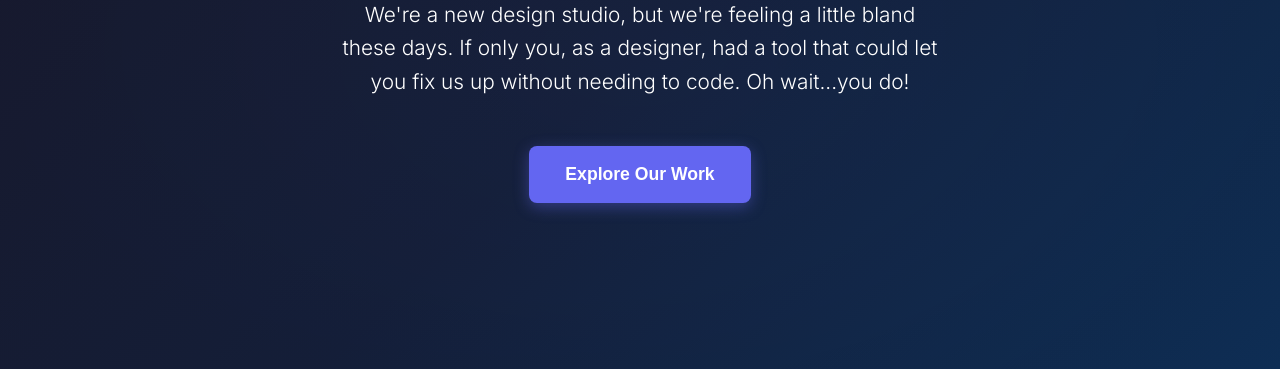
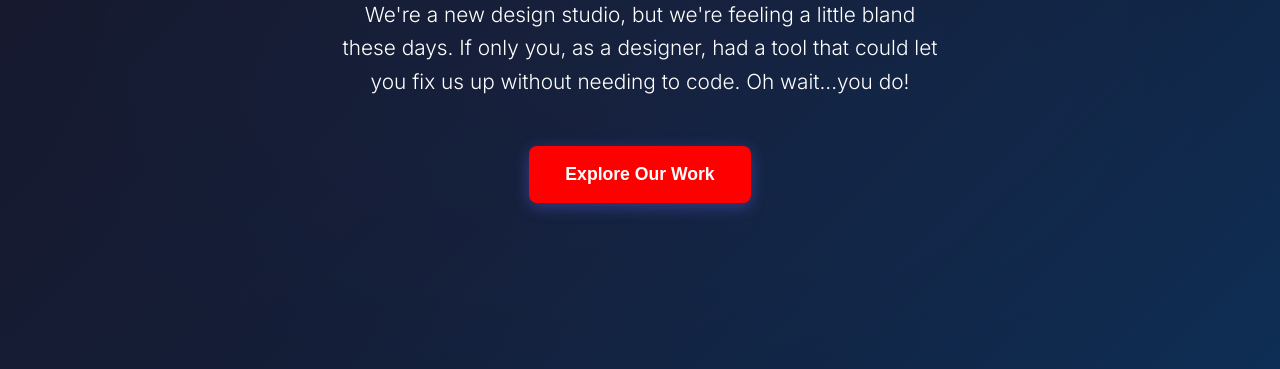
Before and after one commit to rivet-design/demo-design, a plain HTML site: page index.html in a window 1280 px wide. Shown: the part 431-800 px from the top of the page. Drawn offline with Linux system fonts and the light colour scheme.

Commit message:
feat: modified button.cta-button: make the button red
Element: button.cta-button
XPath: //*[@id="hero"]/div[1]/button[1]

Generated by Rivet Visual Editor

```diff
--- a/index.html
+++ b/index.html
@@ -6,7 +6,8 @@
     <title>Riveter Design Studios</title>
     <link href="https://fonts.googleapis.com/css2?family=Inter:wght@300;400;500;600;700&display=swap" rel="stylesheet">
     <link rel="stylesheet" href="styles.css">
-</head>
+  <script src="http://localhost:4000/api/selection-script" id="rivet-selection-script"></script>
+      </head>
 <body>
     <header>
         <nav>
@@ -32,7 +33,7 @@
             <div class="hero-content">
                 <h1>(Un)Creative Design Studio</h1>
                 <p>We're a new design studio, but we're feeling a little bland these days. If only you, as a designer, had a tool that could let you fix us up without needing to code. Oh wait...you do!</p>
-                <button class="cta-button">Explore Our Work</button>
+                <button class="cta-button" style="background-color: red !important;">Explore Our Work</button>
             </div>
         </section>
 
```
